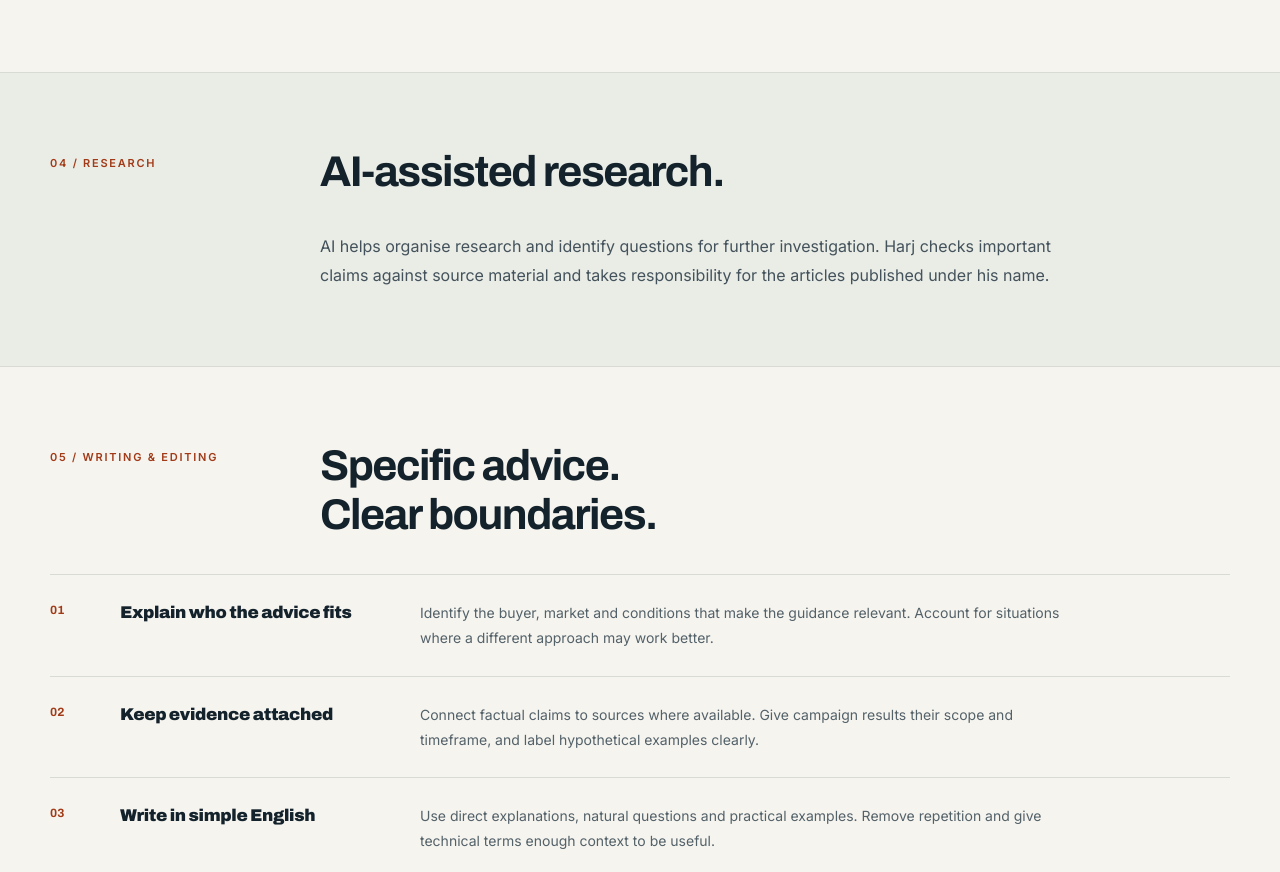
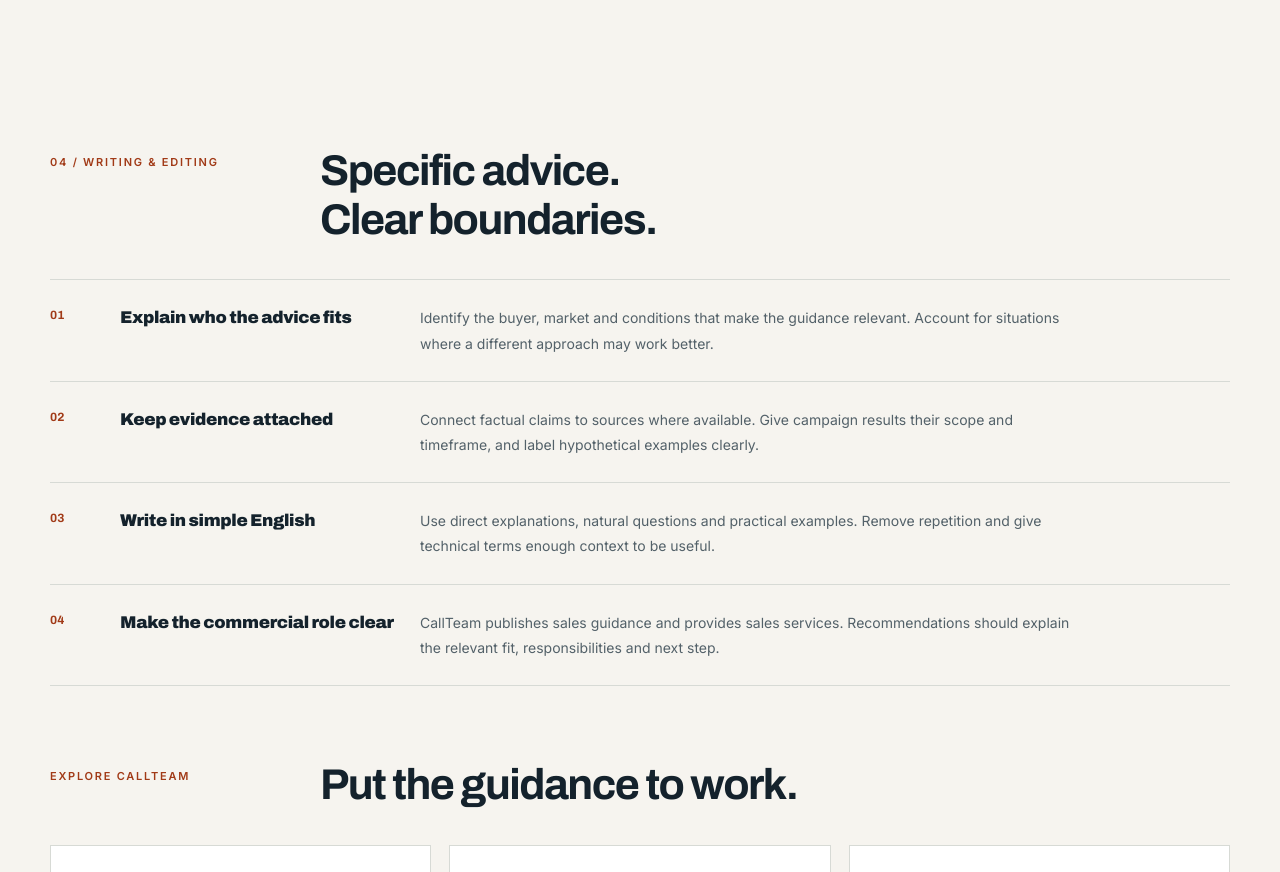
Before and after one commit to windsa99/callteam-ca, an Eleventy site: page src/authors/harj-singh.njk in a window 1280 px wide. Shown: the part 3166-4038 px from the top of the page. Built offline with nearby package versions, Linux system fonts and the light colour scheme; Eleventy itself is replaced by a stand-in of ours; files that its build step writes are made by us from their sources.

Commit message:
Remove research section from Harj Singh profile and correct numbering

```diff
--- a/src/authors/harj-singh.njk
+++ b/src/authors/harj-singh.njk
@@ -121,13 +121,9 @@ contentLanguage: "en-CA"
     </div>
   </div></section>
 
-  <section class="hs-section hs-ai-section" aria-labelledby="hs-ai-title"><div class="hs-wrap">
-    <div class="hs-section-heading"><span class="hs-label">04 / Research</span><h2 id="hs-ai-title">AI-assisted research.</h2></div>
-    <div class="hs-background"><div aria-hidden="true"></div><div class="hs-body-copy"><p>AI helps organise research and identify questions for further investigation. Harj checks important claims against source material and takes responsibility for the articles published under his name.</p></div></div>
-  </div></section>
 
   <section class="hs-section" aria-labelledby="hs-standards-title"><div class="hs-wrap">
-    <div class="hs-section-heading"><span class="hs-label">05 / Writing &amp; editing</span><h2 id="hs-standards-title">Specific advice.<br>Clear boundaries.</h2></div>
+    <div class="hs-section-heading"><span class="hs-label">04 / Writing &amp; editing</span><h2 id="hs-standards-title">Specific advice.<br>Clear boundaries.</h2></div>
     <ul class="hs-standard-list"><li><span>01</span><h3>Explain who the advice fits</h3><p>Identify the buyer, market and conditions that make the guidance relevant. Account for situations where a different approach may work better.</p></li><li><span>02</span><h3>Keep evidence attached</h3><p>Connect factual claims to sources where available. Give campaign results their scope and timeframe, and label hypothetical examples clearly.</p></li><li><span>03</span><h3>Write in simple English</h3><p>Use direct explanations, natural questions and practical examples. Remove repetition and give technical terms enough context to be useful.</p></li><li><span>04</span><h3>Make the commercial role clear</h3><p>CallTeam publishes sales guidance and provides sales services. Recommendations should explain the relevant fit, responsibilities and next step.</p></li></ul>
   </div></section>
 
```
